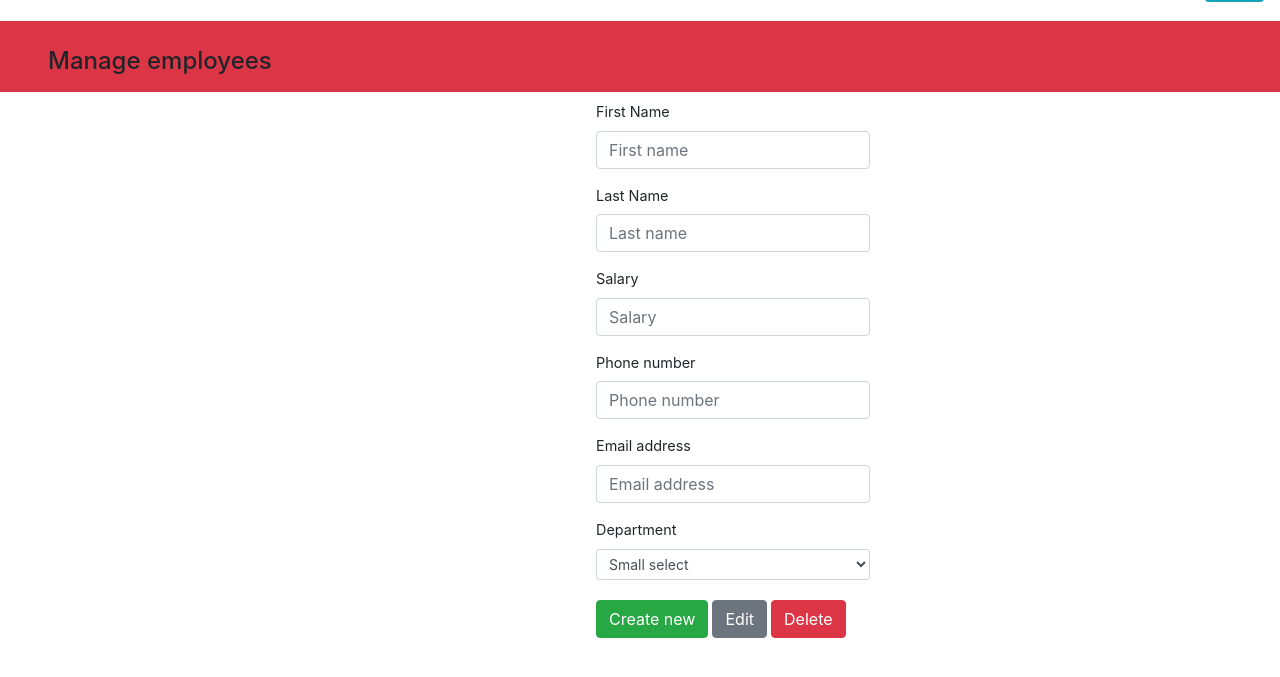
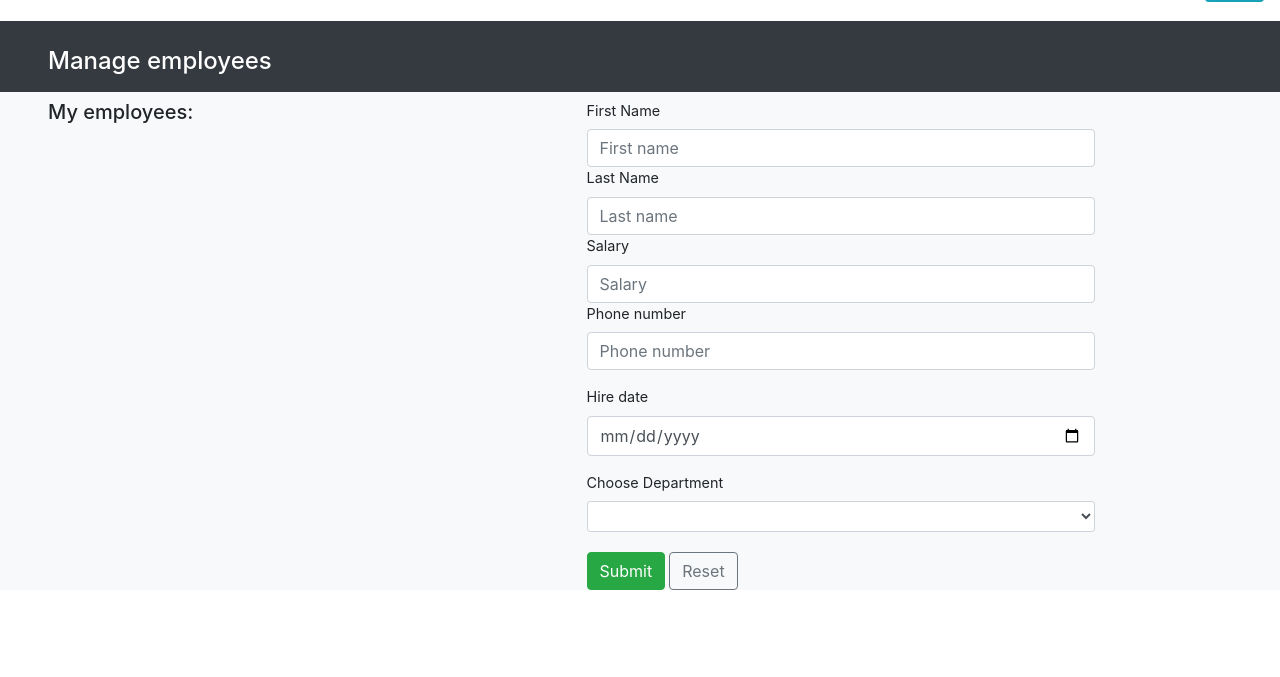
Before and after one commit to MegiMenalla/Human-resource-management-system-software, a Django app: page /emp/manage_employees/ in a window 1280 px wide. Shown: the part 49-726 px from the top of the page. Run offline with Django 3.2, Linux system fonts and the light colour scheme; data comes from the database, SQL or seed files in the repository; both versions use the stored data as it was after the commit; lists and menus that the app fills with data are empty; some libraries are stand-ins or nearby versions.

Commit message:
CRUD Employees

```diff
--- a/hr_system/Employer/api/serializers.py
+++ b/hr_system/Employer/api/serializers.py
@@ -21,4 +21,10 @@ class DepartmentSerializer(serializers.ModelSerializer):
 class HolidaySerializer(serializers.ModelSerializer):
     class Meta:
         model = OfficalHolidays
-        fields = ['id','holiday_name', 'active_flag', 'day', 'last_active']
+        fields = ['id', 'holiday_name', 'active_flag', 'day', 'last_active']
+
+
+class UserSerializer(serializers.ModelSerializer):
+    class Meta:
+        model = Users
+        fields = ['id', 'first_name', 'last_name', 'salary', 'phone_no', 'hire_date', 'department_id']
--- a/hr_system/Employer/api/urls.py
+++ b/hr_system/Employer/api/urls.py
@@ -13,4 +13,7 @@ urlpatterns = [
     path(r'holidays/',  HolidayListCreateView.as_view()),
     path(r'holidays/<int:pk>/',  HolidayRetrieveDeletePut.as_view()),
 
+    path(r'users/',  UsersListCreateView.as_view()),
+    path(r'users/<int:pk>/',  UsersRetrieveDeletePutView.as_view()),
+
 ]
--- a/hr_system/Employer/api/views.py
+++ b/hr_system/Employer/api/views.py
@@ -31,6 +31,18 @@ class HolidayListCreateView(generics.ListCreateAPIView):
 class HolidayRetrieveDeletePut(generics.RetrieveUpdateDestroyAPIView):
     queryset = OfficalHolidays.objects.all()
     serializer_class = HolidaySerializer
+
+
+# list create for employees
+class UsersListCreateView(generics.ListCreateAPIView):
+    queryset = Users.objects.all()
+    serializer_class = UserSerializer
+
+
+# get, update delete one specific employee
+class UsersRetrieveDeletePutView(generics.RetrieveUpdateDestroyAPIView):
+    queryset = Users.objects.all()
+    serializer_class = UserSerializer
 
 
 '''
--- a/hr_system/Employer/templates/manage_departments.html
+++ b/hr_system/Employer/templates/manage_departments.html
@@ -21,7 +21,7 @@
 
                 <label for="Parent_department">Under the supervision of:</label>
                 <select class="form-control form-control-sm" id="wrapper">
-                    <option value=1>No parent department</option>
+
 
                 </select>
             </div>
--- a/hr_system/Employer/templates/manage_employees.html
+++ b/hr_system/Employer/templates/manage_employees.html
@@ -1,43 +1,48 @@
 {% extends 'main.html' %}
 {% load static %}
 {% block content %}
-<h4 class="pl-5 pt-5 mt-5 pb-3 bg-danger">Manage employees</h4>
-<div class="row pl-5 ml-5" style="position: absolute;top: 150px;left: 500px;">
-    <form>
+<h4 class="pl-5 pt-5 mt-5 pb-3 bg-dark" style="color:white;">Manage employees</h4>
+<div class="row pl-5 container" >
+    <div class="col-6">
+        <h5 class="pb-3">My employees:</h5>
+        <ul id="listt" style="list-style: none;">
+
+        </ul>
+
+    </div>
+
+     <div class="col-6">
+         <form id="form-wrapper">
             <div class="form-group">
+
                 <label for="name">First Name</label>
                 <input type="text" class="form-control" id="name" placeholder="First name">
-        </div>
-        <div class="form-group">
+
                 <label for="surname">Last Name</label>
-            <input type="text" class="form-control" id="surmane" placeholder="Last name">
-        </div>
-        <div class="form-group">
+                <input type="text" class="form-control" id="surname" placeholder="Last name">
+
                 <label for="salary">Salary</label>
                 <input type="number" class="form-control" id="salary" placeholder="Salary">
-        </div>
-        <div class="form-group">
-            <label for="name">Phone number</label>
-            <input type="text" class="form-control" id="phone" placeholder="Phone number">
-        </div>
-        <div class="form-group">
-            <label for="name">Email address</label>
-            <input type="email" class="form-control" id="email" placeholder="Email address">
-        </div>
-        <div class="form-group">
-            <label for="dep">Department</label>
-            <select class="form-control form-control-sm">
-                <option>Small select</option>
-                <option>Small select</option>
-                <option>Small select</option>
+
+                <label for="phone">Phone number</label>
+                <input type="tel" class="form-control" id="phone" placeholder="Phone number">
+
+                <label for="date" class="pt-3">Hire date</label>
+                <input type="date" class="form-control" id="hire_date" placeholder="Hire date">
+
+                <label for="dep" class="pt-3">Choose Department</label>
+                <select class="form-control form-control-sm" id="wrapper">
+
                 </select>
             </div>
 
-        <button type="submit" class="btn btn-success mt-1">Create new</button>
-        <button type="submit" class="btn btn-secondary mt-1">Edit</button>
-        <button type="submit" class="btn btn-danger mt-1">Delete</button>
+            <button type="submit" class="btn btn-success mt-1">Submit</button>
+            <button  class="btn btn-outline-secondary mt-1" onclick="reset()">Reset</button>
         </form>
     </div>
 
 
+</div>
+<script src="{% static 'js/users.js' %}"></script>
+
 {% endblock %}
--- a/hr_system/Employer/templates/manage_holidays.html
+++ b/hr_system/Employer/templates/manage_holidays.html
@@ -17,7 +17,7 @@
                 <input type="text" class="form-control" id="holname" placeholder="Holiday Name" required>
 
                 <label for="day" class="pt-3">Pick a date</label>
-                <input type="date" class="form-control" id="day" placeholder="Holiday date" required>
+                <input type="date" class="form-control" id="day" placeholder="Holiday date" >
 
                 <label for="day" class="pt-3">Last active</label>
                 <input type="date" class="form-control" id="lastactive">
--- a/hr_system/static/js/departments.js
+++ b/hr_system/static/js/departments.js
@@ -1,4 +1,3 @@
-
 function getCookie(name) {
     let cookieValue = null;
     if (document.cookie && document.cookie !== '') {
@@ -72,7 +71,7 @@ form.addEventListener('submit', function(e){
         fetch( url, {
             method: 'POST',
             headers:{'Content-type' : 'application/json',
-            'X-CSRFToken': csrftoken
+                     'X-CSRFToken': csrftoken
             },
             body : JSON.stringify({'department_name': depname,
                                     'department_manager': depmanager,
--- /dev/null
+++ b/hr_system/static/js/users.js
@@ -0,0 +1,194 @@
+function getCookie(name) {
+    let cookieValue = null;
+    if (document.cookie && document.cookie !== '') {
+        const cookies = document.cookie.split(';');
+        for (let i = 0; i < cookies.length; i++) {
+            const cookie = cookies[i].trim();
+            // Does this cookie string begin with the name we want?
+            if (cookie.substring(0, name.length + 1) === (name + '=')) {
+                cookieValue = decodeURIComponent(cookie.substring(name.length + 1));
+                break;
+            }
+        }
+    }
+    return cookieValue;
+}
+
+const csrftoken = getCookie('csrftoken');
+var activeItem = null;
+
+
+
+
+
+buildList()
+// list
+function buildList(){
+    var wrapper = document.getElementById('wrapper') // <select>
+    wrapper.innerHTML = ''
+    var listt = document.getElementById('listt')
+    listt.innerHTML = ''
+
+
+    // list the departments
+    var urldep = 'http://127.0.0.1:8000/api/departments/'
+    fetch(urldep)
+    .then((resp)=> resp.json())
+    .then(function(data){
+        console.log('Data:', data)
+        data.forEach((el) => {
+            var item = `<option  value="${el.id}" >${el.department_name}</option >`
+            wrapper.innerHTML +=item
+         })
+
+    })
+
+
+
+    // list the employees
+    var url = 'http://127.0.0.1:8000/api/users/'
+    fetch(url)
+    .then((resp)=> resp.json())
+    .then(function(data){
+        console.log('Data:', data)
+
+        data.forEach((el) => {
+            var item = `<option  value="${el.id}" >${el.department_name}</option >`
+            wrapper.innerHTML +=item
+            var item1 = `<li  id="${el.id}" class="mb-3 " >
+                          <button  class="btn btn-sm  btn-outline-dark pt-0 pb-0 mr-3" onclick="getUser(${el.id})">Edit</button>
+                          <button class="btn btn-sm  btn-outline-danger pt-0 pb-0 mr-3" onclick="deleteUser(${el.id})">X</button>
+                          <strong>  ${el.first_name} ${el.last_name}</strong>    [${el.phone_no} ]  </li>`
+            listt.innerHTML +=item1
+
+         })
+
+    })
+}
+
+
+
+
+
+// get
+var id = null;
+function getUser(user){
+    var url = `http://127.0.0.1:8000/api/users/${user}/`
+
+        fetch( url, {
+            method: 'GET',
+            headers:{'Content-type' : 'application/json',
+            'X-CSRFToken': csrftoken
+            }
+            }).then((resp)=> resp.json())
+            .then(function(response){
+            console.log(response)
+            console.log(response.data)
+            console.log(response.department_id)
+                reset()
+                document.getElementById('name').value = response.first_name
+                document.getElementById('surname').value = response.last_name
+                document.getElementById('salary').value = response.salary
+                document.getElementById('phone').value = response.phone_no
+                document.getElementById('hire_date').value = response.hire_date
+                document.getElementById('wrapper').value = response.department_id
+                id = response.id
+                })
+    }
+
+
+
+function reset(){
+ document.getElementById('form-wrapper').reset()
+
+}
+
+
+// post
+var form = document.getElementById('form-wrapper')
+form.addEventListener('submit', function(e){
+    e.preventDefault();
+    //console.log('submitted')
+    if (id!=null){
+        putUser(id);
+        id=null;
+    }
+    else{
+        var url = `http://127.0.0.1:8000/api/users/`
+        var name = document.getElementById('name').value;
+        var surname = document.getElementById('surname').value;
+        var salary = document.getElementById('salary').value;
+        var phone_no = document.getElementById('phone').value;
+        var hire_date = document.getElementById('hire_date').value;
+        var selector = document.getElementById('wrapper');
+        var dep = selector[selector.selectedIndex].value;
+
+        fetch(url, {
+            method : 'POST',
+             headers:{'Content-type' : 'application/json',
+                     'X-CSRFToken': csrftoken
+            },
+            body : JSON.stringify({
+                'first_name':name,
+                'last_name':surname,
+                'salary':salary,
+                'phone_no': phone_no,
+                'hire_date':hire_date,
+                'department_id':dep
+            })
+        }).then(function(response){
+            buildList();
+            reset();
+        })
+
+    }
+
+})
+
+
+// update
+function  putUser(id){
+    var url = `http://127.0.0.1:8000/api/users/${id}/`
+    var name = document.getElementById('name').value;
+    var surname = document.getElementById('surname').value;
+    var salary = document.getElementById('salary').value;
+    var phone_no = document.getElementById('phone').value;
+    var hire_date = document.getElementById('hire_date').value;
+    var selector = document.getElementById('wrapper');
+    var dep = selector[selector.selectedIndex].value;
+    fetch(url, {
+            method : 'PUT',
+             headers:{'Content-type' : 'application/json',
+                     'X-CSRFToken': csrftoken
+            },
+            body : JSON.stringify({
+                'first_name':name,
+                'last_name':surname,
+                'salary':salary,
+                'phone_no': phone_no,
+                'hire_date':hire_date,
+                'department_id':dep
+            })
+        }).then(function(response){
+            buildList();
+            reset();
+        })
+}
+
+
+// delete
+function deleteUser(id){
+    console.log('clicked',id)
+    var url = `http://127.0.0.1:8000/api/users/${id}/`
+
+
+    fetch( url, {
+        method: 'DELETE',
+        headers:{'Content-type' : 'application/json',
+        'X-CSRFToken': csrftoken
+        }
+        }).then(function(response){
+            buildList()
+           reset()
+            })
+}
```
Also changed, not shown: hr_system/db.sqlite3. Lines whose indentation alone changed are shown as unchanged.
